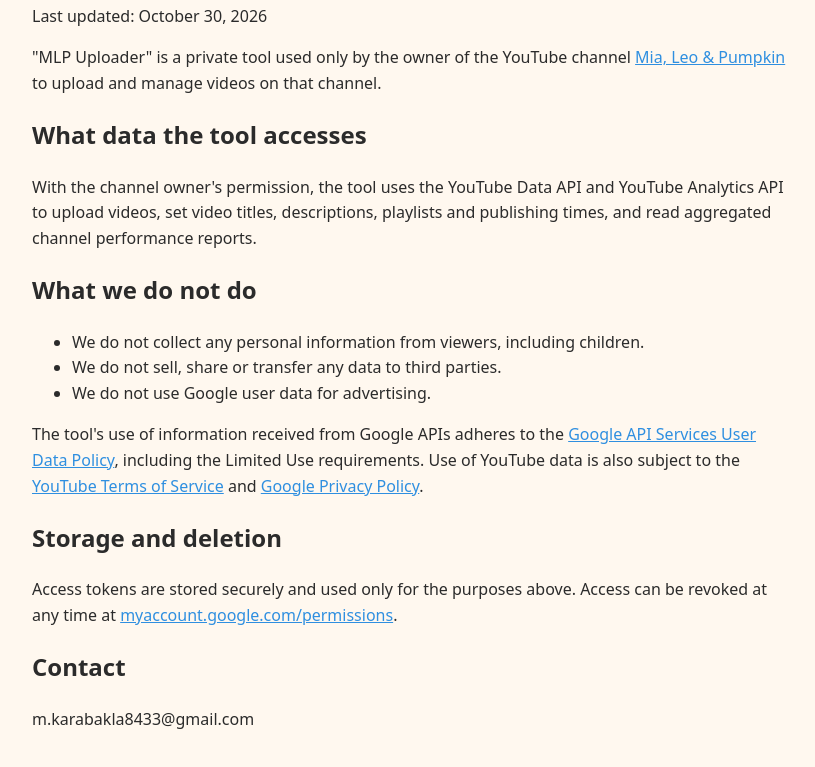
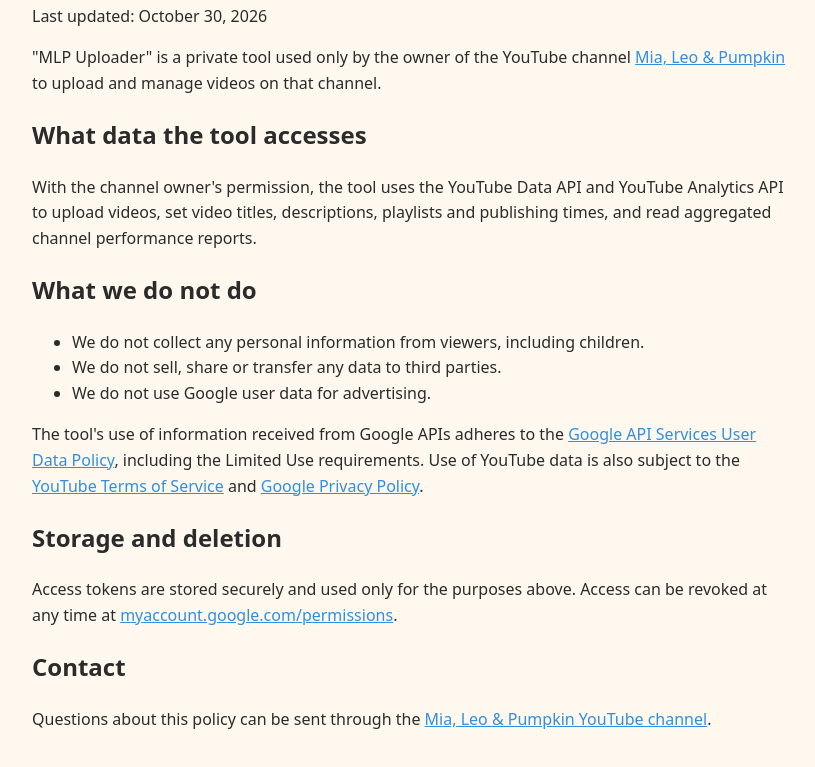
Before and after one commit to merve9/merve9.github.io, a plain HTML site: page privacy.html in a window 1280 px wide. Shown: the part 109-876 px from the top of the page, without its empty margins (228-1043 px from the left). Drawn offline with Linux system fonts and the light colour scheme.

Commit message:
Add files via upload

```diff
--- a/privacy.html
+++ b/privacy.html
@@ -8,4 +8,4 @@
 <p>The tool's use of information received from Google APIs adheres to the <a href="https://developers.google.com/terms/api-services-user-data-policy">Google API Services User Data Policy</a>, including the Limited Use requirements. Use of YouTube data is also subject to the <a href="https://www.youtube.com/t/terms">YouTube Terms of Service</a> and <a href="https://policies.google.com/privacy">Google Privacy Policy</a>.</p>
 <h2>Storage and deletion</h2>
 <p>Access tokens are stored securely and used only for the purposes above. Access can be revoked at any time at <a href="https://myaccount.google.com/permissions">myaccount.google.com/permissions</a>.</p>
-<h2>Contact</h2><p>m.karabakla8433@gmail.com</p></body></html>
+<h2>Contact</h2><p>Questions about this policy can be sent through the <a href="https://www.youtube.com/channel/UCEkRLmTgxB9BYlSEOaEZGIw">Mia, Leo &amp; Pumpkin YouTube channel</a>.</p></body></html>
```
Also changed, not shown: index.html (+1 -1 lines), terms.html (+1 -1 lines).
